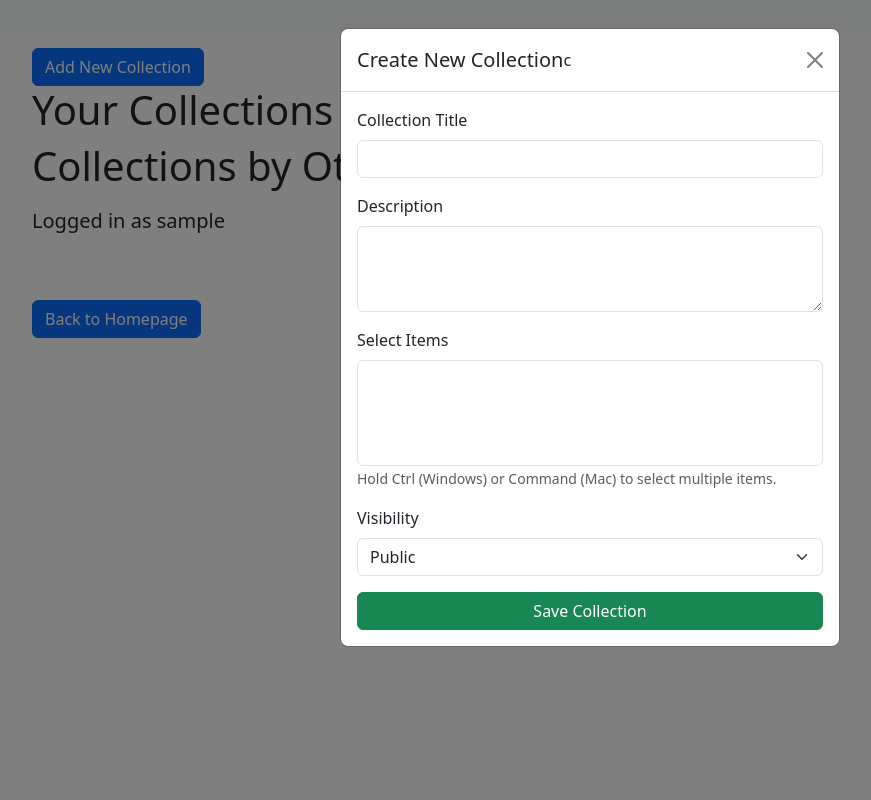
After one commit to AidanSzilagyi/textbook-lending-catalog, a Django app: page /collections in a window 1280 px wide, after a click on "Add New Collection". The commit adds this page. Shown: the whole page, without its empty margins (50-921 px from the left). Run offline with Django 5.2, Linux system fonts and the light colour scheme; a user stored in the database is signed in; tables that the repository leaves empty hold one stand-in row (values such as "Sample post"); lists and menus that the app fills with data are empty; parts of the project's set-up code (start-up, migrations or seed data) failed here and were passed over.

Commit message:
Add logic to the collections so there is a collection page that displays your collections and all other collections, also should be able to click on collection to be able to go to a new collection page to get more info, and can edit the collection as well.

```diff
--- a/mainmenu/forms.py
+++ b/mainmenu/forms.py
@@ -1,5 +1,5 @@
 from django import forms
-from .models import Item, Tag
+from .models import Item, Tag, Collection
 
 class ItemForm(forms.ModelForm):
     tags = forms.ModelMultipleChoiceField(
@@ -20,3 +20,16 @@ class ItemForm(forms.ModelForm):
         widgets = {
             'description': forms.Textarea(attrs={'rows': 3}),
         }
+
+
+class CollectionForm(forms.ModelForm):
+        class Meta:
+            model = Collection
+            fields = ['name', 'description', 'items', 'visibility']
+            widgets = {
+                'name': forms.TextInput(attrs={'class': 'form-control', 'placeholder': 'Enter collection title'}),
+                'description': forms.Textarea(
+                    attrs={'class': 'form-control', 'rows': 3, 'placeholder': 'Enter description'}),
+                'items': forms.SelectMultiple(attrs={'class': 'form-select'}),
+                'visibility': forms.Select(attrs={'class': 'form-select'}),
+            }
--- /dev/null
+++ b/mainmenu/templates/collection.html
@@ -0,0 +1,109 @@
+<!DOCTYPE html>
+<html lang="en">
+<head>
+    <meta charset="UTF-8">
+    <title>Collections</title>
+</head>
+<body>
+<!-- New Collection Button -->
+<div class="mt-4">
+    <button class="btn btn-primary" data-bs-toggle="modal" data-bs-target="#addCollectionModal">
+        Add New Collection
+    </button>
+</div>
+
+<!-- Bootstrap Modal for Adding New Collection -->
+<div class="modal fade" id="addCollectionModal" tabindex="-1" aria-labelledby="addCollectionLabel" aria-hidden="true">
+    <div class="modal-dialog">
+        <div class="modal-content">
+            <div class="modal-header">
+                <h5 class="modal-title" id="addCollectionLabel">Create New Collection</h5>
+              c  <button type="button" class="btn-close" data-bs-dismiss="modal" aria-label="Close"></button>
+            </div>
+            <div class="modal-body">
+                <form method="post" action="{% url 'collections' %}">
+                    {% csrf_token %}
+
+                    <div class="mb-3">
+                        <label for="title" class="form-label">Collection Title</label>
+                        <input type="text" class="form-control" id="title" name="title" required>
+                    </div>
+
+                    <div class="mb-3">
+                        <label for="description" class="form-label">Description</label>
+                        <textarea class="form-control" id="description" name="description" rows="3"></textarea>
+                    </div>
+
+                    <div class="mb-3">
+                        <label for="items" class="form-label">Select Items</label>
+                        <select class="form-select" id="items" name="items" multiple>
+                            {% for item in items %}
+                                <option value="{{ item.id }}">{{ item.identifier }}</option>
+                            {% endfor %}
+                        </select>
+                        <small class="form-text text-muted">Hold Ctrl (Windows) or Command (Mac) to select multiple items.</small>
+                    </div>
+
+                    <div class="mb-3">
+                        <label for="visibility" class="form-label">Visibility</label>
+                        <select class="form-select" id="visibility" name="visibility">
+                            {% if user.profile.userRole == 0 %}
+                                <option value="public" selected>Public</option>
+                            {% else %}
+                                <option value="public" selected>Public</option>
+                                <option value="private">Private</option>
+                            {% endif %}
+                        </select>
+                    </div>
+
+                    <div class="d-grid gap-2">
+                        <button type="submit" class="btn btn-success">Save Collection</button>
+                    </div>
+                </form>
+            </div>
+        </div>
+    </div>
+</div>
+<h1>Your Collections</h1>
+<!--{#%if user_collections %#}
+    <ul>
+        {#% for c in user_collections %#}
+            <li><strong>{#  #}{ c.title }}</strong> - {#  #}{ c.description }}</li>
+        {#% endfor %#}
+    </ul>
+{#% else %#}
+    <p>You have no collections.</p>
+{#% endif %#}
+-->
+</body>
+<h1>Collections by Others</h1>
+{% if collections %}
+    <ul>
+        {% for c in Collections %}
+            <li><strong>{{ c.title }}</strong> - {{ c.description }}</li>
+            <a href="{% url 'collection_detail' collection.id %}">
+        {% endfor %}
+    </ul>
+{% else %}
+    <p>No public collections found.</p>
+{% endif %}
+<meta name="viewport" content="width=device-width, initial-scale=1">
+<link href="https://cdn.jsdelivr.net/npm/bootstrap@5.3.0/dist/css/bootstrap.min.css" rel="stylesheet">
+
+<div class="fixed-top bg-light text-center py-3">
+
+</div>
+<body class="container mt-5">
+  <div class="d-flex align-items-center">
+    <div class="row mb-4">
+      <div class="col text-end">
+        <p class="lead">Logged in as {{ user.username }}</p>
+      </div>
+    </div>
+  </div>
+  <div class="mt-4">
+    <a href="{% url 'home_page_router' %}" class="btn btn-primary">Back to Homepage</a>
+  </div>
+<script src="https://cdn.jsdelivr.net/npm/bootstrap@5.3.0/dist/js/bootstrap.bundle.min.js"></script>
+</body>
+</html>
--- a/mainmenu/templates/home_page.html
+++ b/mainmenu/templates/home_page.html
@@ -16,6 +16,7 @@
         <li class="nav-item"><a class="nav-link" href="{% url 'lent_items' %}">Lent Items</a></li>
         <li class="nav-item"><a class="nav-link" href="{% url 'marketplace' %}">Marketplace</a></li>
         <li class="nav-item"><a class="nav-link" href="{% url 'required_materials' %}">Required Materials</a></li>
+          <li class="nav-item"><a class="nav-link" href="{% url 'collections' %}">Collections</a></li>
         <li class="nav-item dropdown">
           <a class="nav-link dropdown-toggle" href="#" id="dropdownMenuButton" data-bs-toggle="dropdown">
             Account
--- a/mainmenu/urls.py
+++ b/mainmenu/urls.py
@@ -28,4 +28,6 @@ urlpatterns = [
     path('requested_to_in_circulation/', views.requested_to_in_circulation, name='requested_to_in_circulation'),
     path('item_post/', views.item_post, name='item_post'),
     path('items/<uuid:uuid>/', views.item_detail, name='item_detail'),
+    path('collections', views.collection, name = 'collections'),
+    path('collections/<slug:slug>/', views.collection_detail, name='collection_detail'),
 ]
--- a/mainmenu/views.py
+++ b/mainmenu/views.py
@@ -5,7 +5,7 @@ from django.http import HttpResponse, HttpResponseRedirect, HttpResponseForbidde
 from django.template.defaultfilters import slugify
 from rest_framework.permissions import IsAuthenticated
 
-from .forms import ItemForm
+from .forms import ItemForm, CollectionForm
 from .models import TestObject, Profile, Item, Class, Tag, ItemImage
 from django.contrib.auth import logout
 from django.template import loader
@@ -13,7 +13,7 @@ from django.urls import reverse
 from django.core.files.storage import default_storage
 from rest_framework.decorators import api_view, permission_classes
 from rest_framework.response import Response
-from .models import Notification
+from .models import Notification, Collection
 from .serializers import NotificationSerializer
 
 def index(request):
@@ -354,3 +354,30 @@ def unread_notifications(request):
     qs = Notification.objects.filter(user=request.user, read=False)
     serializer = NotificationSerializer(qs, many=True)
     return Response(serializer.data)
+
+def collection(request):
+
+    if request.method == "POST":
+        form = CollectionForm(request.POST)
+        if form.is_valid():
+            collection = form.save(commit=False)
+            collection.creator = request.user.profile  # Assign logged-in user as creator
+            collection.save()
+            form.save_m2m()  # Save ManyToMany relationships
+            return render(request, "collection.html", {'form': form, 'collections': collection}) # Redirect to homepage after submission
+
+    else:
+        form = CollectionForm()
+
+    collections = Collection.objects.all()
+    user_collections = Collection.objects.filter(creator =request.user.profile)
+
+    return render(request, 'collection.html', {'form': form, 'collections': collections, 'user_collections': user_collections})
+
+def collection_detail(request, collection_id):
+    collection = get_object_or_404(Collection, pk=collection_id)
+    items = collection.items.all()  # if you have a related_name like 'items' in FK
+    return render(request, 'collection_detail.html', {
+        'collection': collection,
+        'items': items,
+    })
```
Also changed, not shown: mainmenu/templates/collection_detail.html (added, +21 -0 lines).
